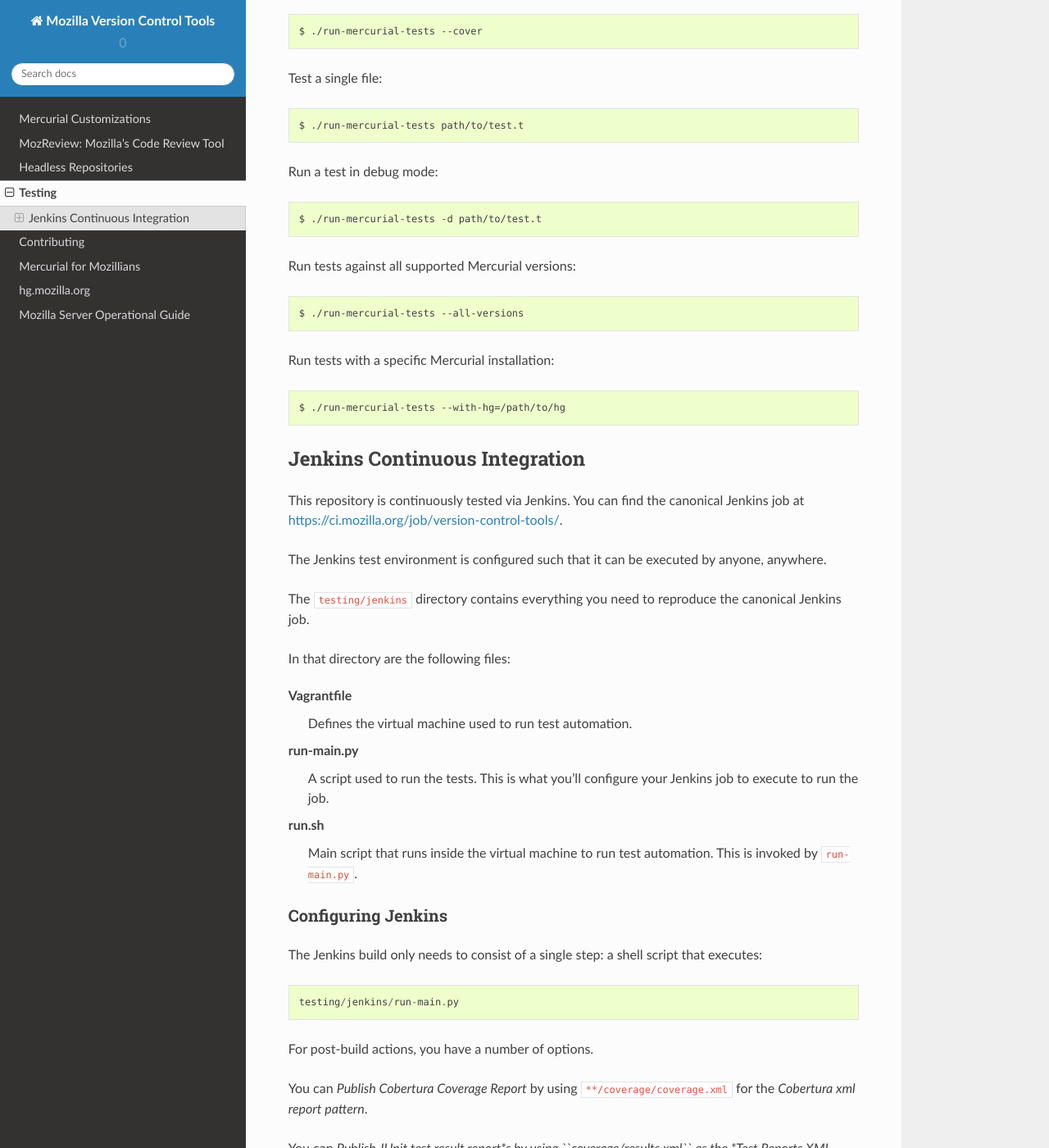
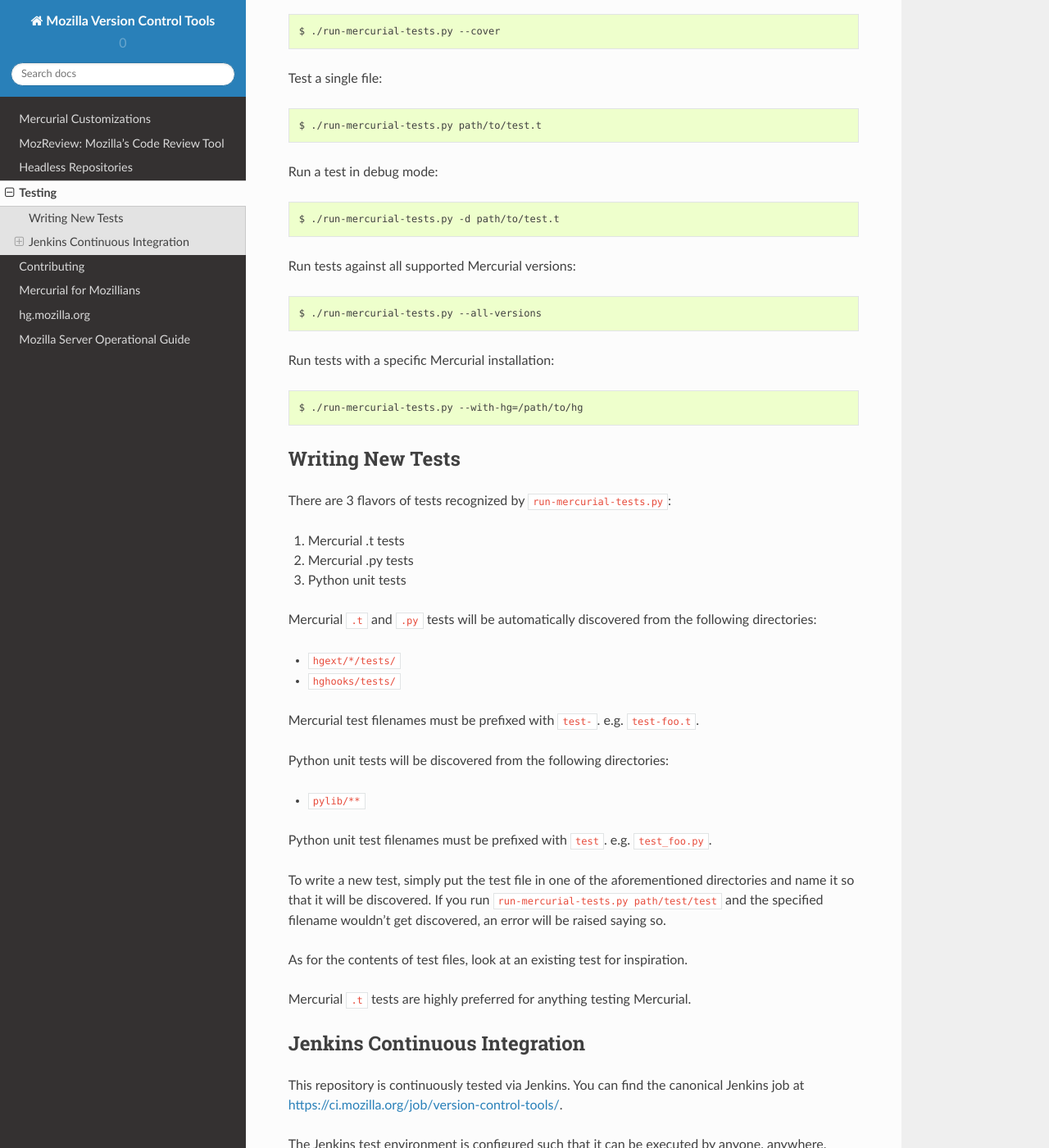
Before and after one commit to mozilla/version-control-tools, a Sphinx documentation site: the page built from docs/testing.rst, in a window 1280 px wide and 1400 px high, scrolled down 836 px. Shown: the whole window at 82% size. Built offline with Sphinx 7.4.7 and the Read the Docs theme 2.0.0, drawn with Linux system fonts in a browser that asks for light colours; some of the changed text lies outside the part shown.

Commit message:
docs: clarify how to write new tests

```diff
--- a/docs/testing.rst
+++ b/docs/testing.rst
@@ -29,27 +29,63 @@
 
 Run all tests, 8 at a time::
 
-  $ ./run-mercurial-tests -j8
+  $ ./run-mercurial-tests.py -j8
 
 Obtain code coverage results (makes tests run slower)::
 
-  $ ./run-mercurial-tests --cover
+  $ ./run-mercurial-tests.py --cover
 
 Test a single file::
 
-  $ ./run-mercurial-tests path/to/test.t
+  $ ./run-mercurial-tests.py path/to/test.t
 
 Run a test in debug mode::
 
-  $ ./run-mercurial-tests -d path/to/test.t
+  $ ./run-mercurial-tests.py -d path/to/test.t
 
 Run tests against all supported Mercurial versions::
 
-  $ ./run-mercurial-tests --all-versions
+  $ ./run-mercurial-tests.py --all-versions
 
 Run tests with a specific Mercurial installation::
 
-  $ ./run-mercurial-tests --with-hg=/path/to/hg
+  $ ./run-mercurial-tests.py --with-hg=/path/to/hg
+
+Writing New Tests
+=================
+
+There are 3 flavors of tests recognized by ``run-mercurial-tests.py``:
+
+1. Mercurial .t tests
+2. Mercurial .py tests
+3. Python unit tests
+
+Mercurial ``.t`` and ``.py`` tests will be automatically discovered from
+the following directories:
+
+* ``hgext/*/tests/``
+* ``hghooks/tests/``
+
+Mercurial test filenames must be prefixed with ``test-``. e.g.
+``test-foo.t``.
+
+Python unit tests will be discovered from the following directories:
+
+* ``pylib/**``
+
+Python unit test filenames must be prefixed with ``test``. e.g.
+``test_foo.py``.
+
+To write a new test, simply put the test file in one of the
+aforementioned directories and name it so that it will be discovered. If
+you run ``run-mercurial-tests.py path/test/test`` and the specified
+filename wouldn't get discovered, an error will be raised saying so.
+
+As for the contents of test files, look at an existing test for
+inspiration.
+
+Mercurial ``.t`` tests are highly preferred for anything testing
+Mercurial.
 
 Jenkins Continuous Integration
 ==============================
```
